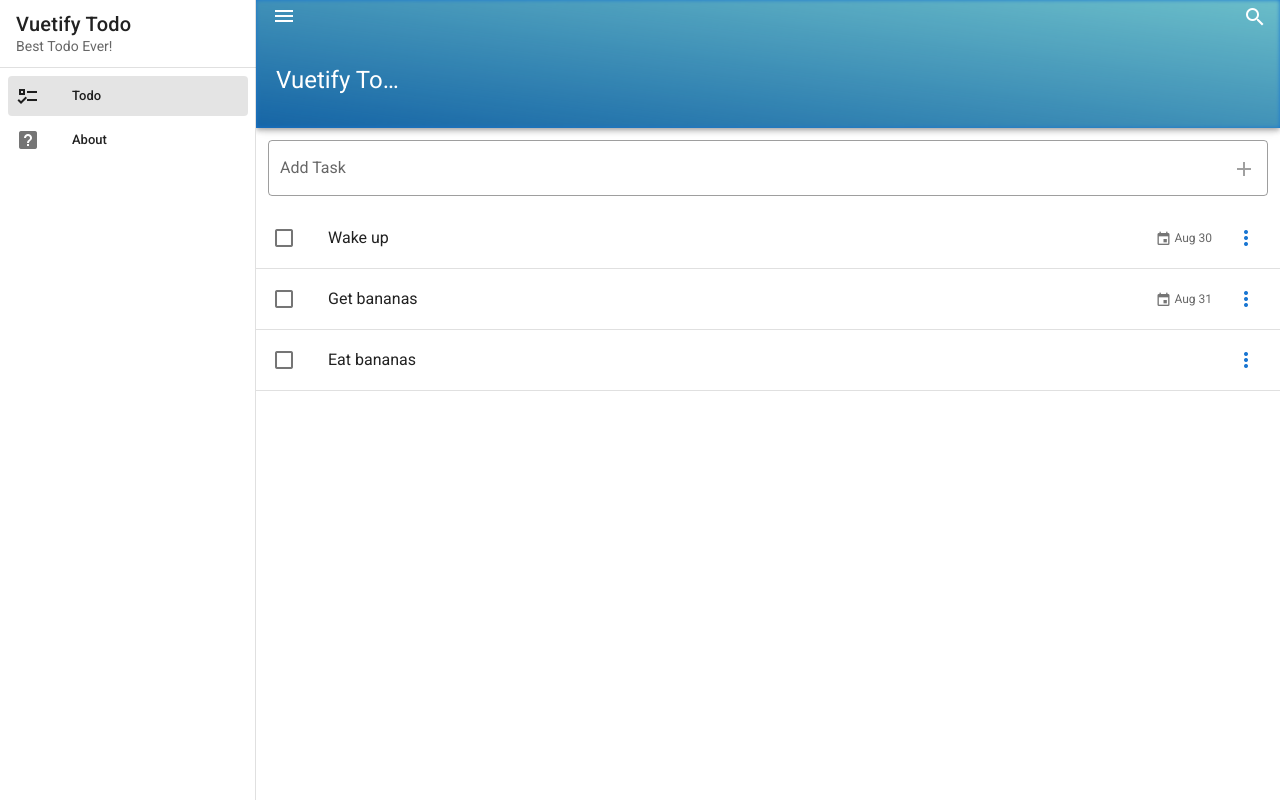
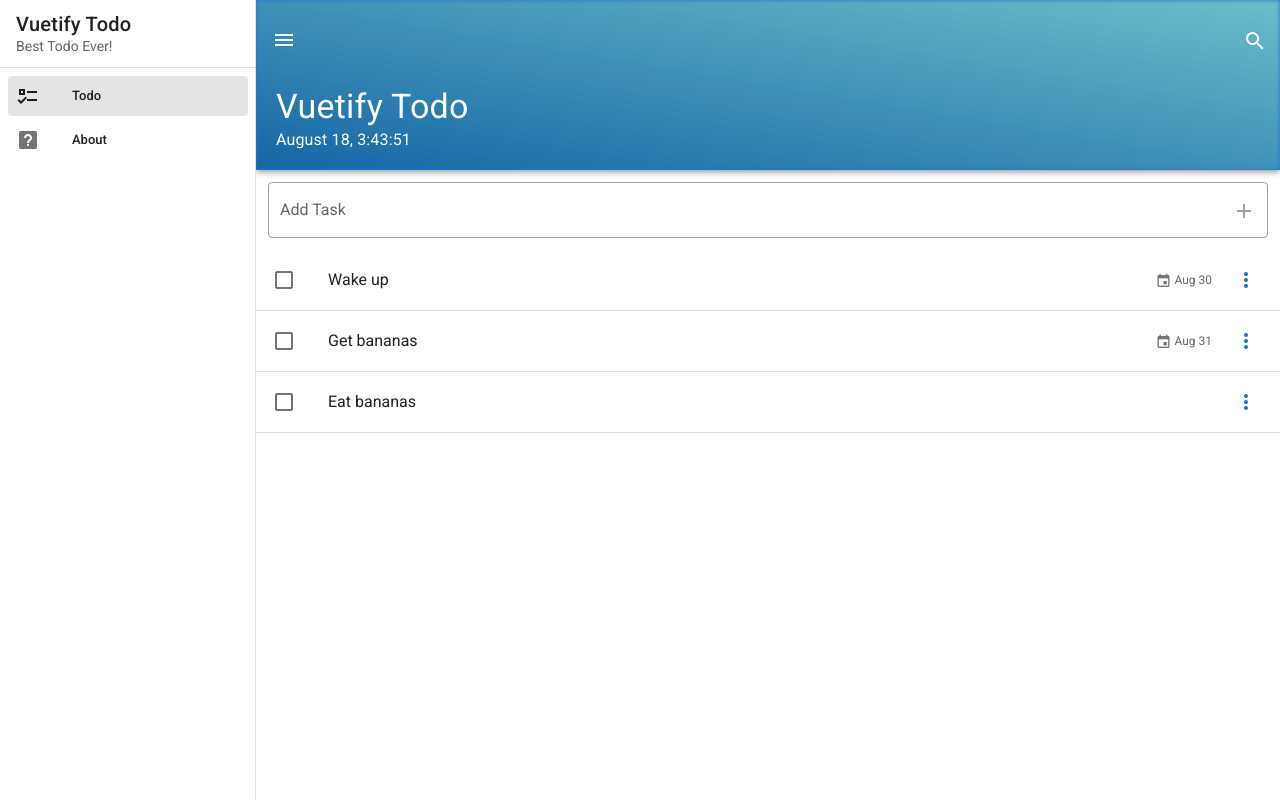
Before and after one commit to d85/vuetify-todo-app, a Vue app: page / in a window 1280 px wide. Built offline with nearby package versions, Linux system fonts and the light colour scheme.

Commit message:
Display live date and time in header

```diff
--- a/src/App.vue
+++ b/src/App.vue
@@ -28,7 +28,7 @@
       </v-list>
     </v-navigation-drawer>
 
-    <v-app-bar app color="primary" dark src="mountains.jpg" prominent>
+    <v-app-bar app color="primary" dark src="mountains.jpg" height="170">
       <template v-slot:img="{ props }">
         <v-img v-bind="props" gradient="to top right, rgba(19,84,122,.5), rgba(128,208,199,.8)"></v-img>
       </template>
@@ -40,7 +40,14 @@
           <the-search />
         </v-row>
         <v-row>
-          <v-app-bar-title class="ml-4">Vuetify Todo</v-app-bar-title>
+          <v-app-bar-title
+            class="text-h4 ml-4"
+          >
+            Vuetify Todo
+          </v-app-bar-title>
+        </v-row>
+        <v-row>
+          <live-date-time />
         </v-row>
       </v-container>
 
@@ -57,6 +64,7 @@
 export default {
   components: {
     'the-search': require('@/components/Tools/TheSearch.vue').default,
+    'live-date-time': require('@/components/Tools/LiveDateTime.vue').default,
     'the-snackbar': require('@/components/Shared/TheSnackbar.vue').default
   },
   data: () => ({
@@ -68,3 +76,8 @@
   }),
 }
 </script>
+
+<style lang="sass">
+.v-app-bar-title__content
+  width: 100%
+</style>
--- /dev/null
+++ b/src/components/Tools/LiveDateTime.vue
@@ -0,0 +1,26 @@
+<template>
+  <div class="text-subtitle-1 ml-4">
+    {{ date }}
+  </div>
+</template>
+
+<script>
+  import { format } from 'date-fns'
+
+  export default {
+    data() {
+      return {
+        date: ''
+      }
+    },
+    methods: {
+      getDate() {
+        this.date = format(new Date(), 'MMMM d, H:mm:ss')
+        setTimeout(this.getDate, 1000)
+      }
+    },
+    mounted() {
+      this.getDate()
+    }
+  }
+</script>
```
